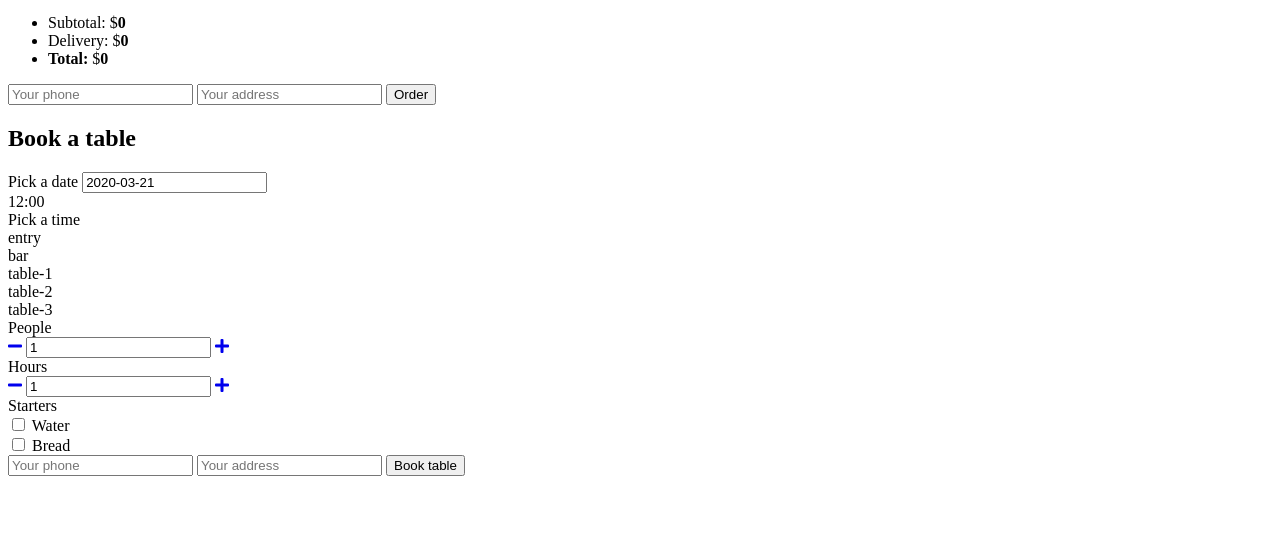
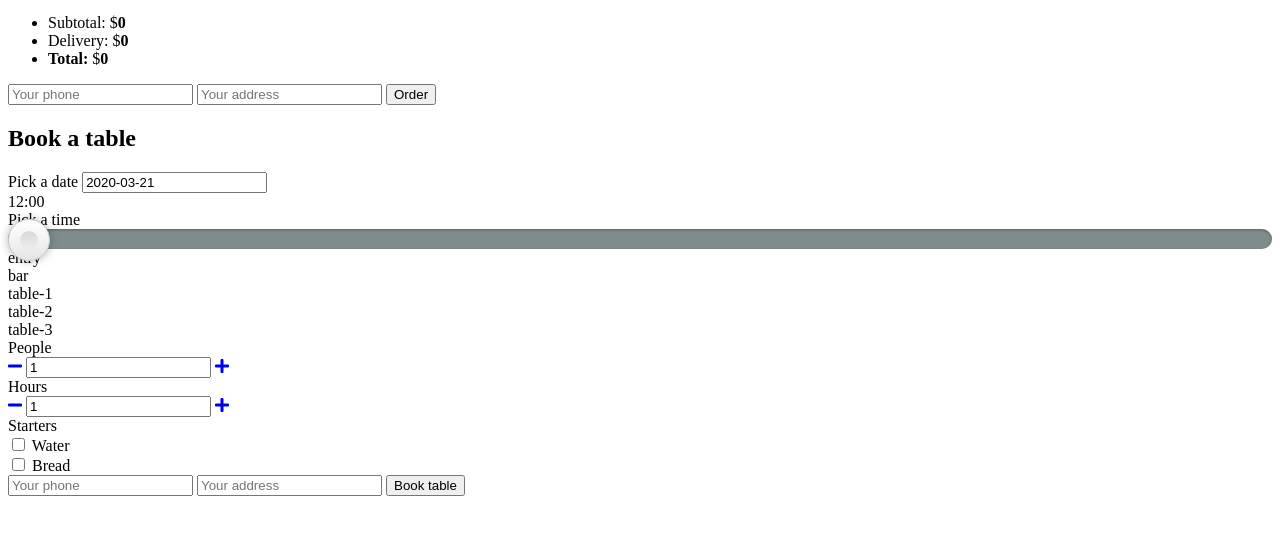
Before and after one commit to ahernas/project-pizzeria, a website with bundled scripts: page src/index.html in a window 1280 px wide. Shown: the part 165-700 px from the top of the page. Built offline with nearby package versions, Linux system fonts and the light colour scheme; files whose address does not match are found by name.

Commit message:
Add vendor/ to css

```diff
--- a/src/index.html
+++ b/src/index.html
@@ -8,7 +8,7 @@
   <link href="https://fonts.googleapis.com/css?family=Lato:400,300i,700%7COswald:300,500,700&amp;subset=latin-ext" rel="stylesheet">
   <link href="https://use.fontawesome.com/releases/v5.7.2/css/all.css" rel="stylesheet">
   <link rel="stylesheet" href="https://cdn.jsdelivr.net/npm/flatpickr/dist/flatpickr.min.css">
-  <link rel="stylesheet" href="range-slider.min.css">
+  <link rel="stylesheet" href="vendor/range-slider.min.css">
   <link rel="stylesheet" href="css/style.css">
 </head>
 <body>
```
